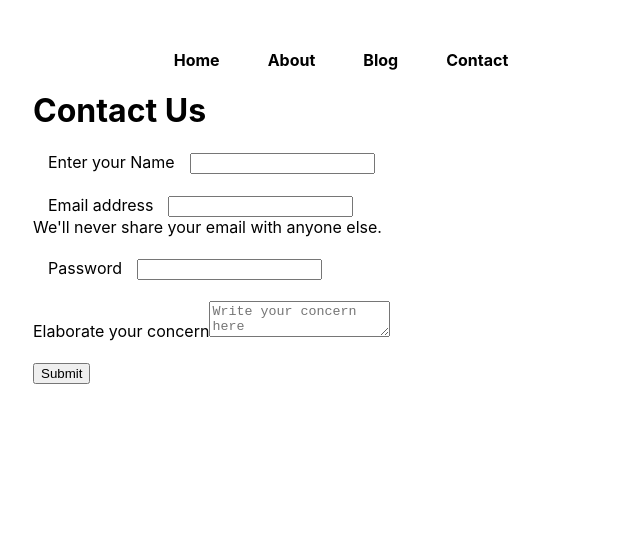
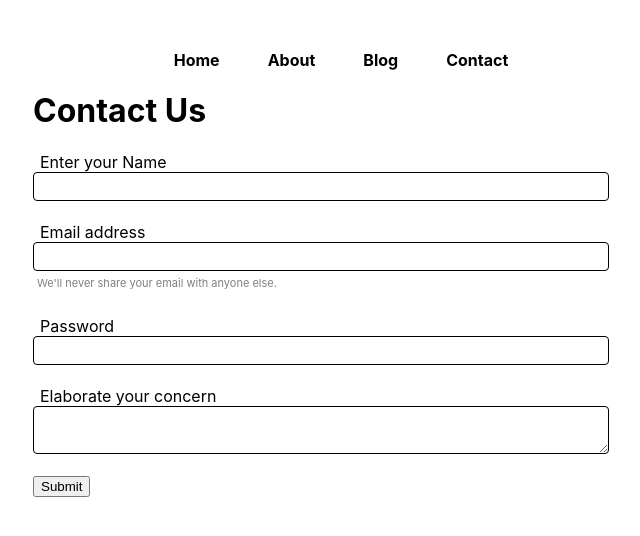
Before and after one commit to Svmpankaj/Hunting-Coder-A-Coder-s-Blog, a Next.js app: page /contact in a window 1280 px wide. Shown: the top 536 px of the page, without its empty margins (319-959 px from the left). Built offline with nearby package versions, Linux system fonts and the light colour scheme.

Commit message:
fix some styles at contact page

```diff
--- a/pages/contact.js
+++ b/pages/contact.js
@@ -59,20 +59,20 @@
             <form onSubmit={handleSubmit}>
                 <div className={styles.mb3}>
                     <label htmlFor="name" className={styles.formlabel}>Enter your Name</label>
-                    <input type="text" value={name} onChange={handleChange} className="form-control" id="name" name='name' aria-describedby="emailHelp" />
+                    <input className={styles.input} type="text" value={name} onChange={handleChange} id="name" name='name' aria-describedby="emailHelp" />
                 </div>
                 <div className={styles.mb3}>
                     <label htmlFor="email" className={styles.formlabel}>Email address</label>
-                    <input type="email" value={email} onChange={handleChange} className="form-control" id="email" name='email' aria-describedby="emailHelp" />
-                    <div id="emailHelp" className="form-text">We'll never share your email with anyone else.</div>
+                    <input className={styles.input} type="email" value={email} onChange={handleChange} id="email" name='email' aria-describedby="emailHelp" />
+                    <div id="emailHelp" className={styles.formtext}>We'll never share your email with anyone else.</div>
                 </div>
                 <div className={styles.mb3}>
                     <label htmlFor="phone" className={styles.formlabel}>Password</label>
-                    <input type="phone" value={phone} onChange={handleChange} className="form-control" id="phone" name='phone' />
+                    <input className={styles.input} type="phone" value={phone} onChange={handleChange} id="phone" name='phone' />
                 </div>
                 <div className={styles.mb3}>
-                    <label htmlFor="desc">Elaborate your concern</label>
-                    <textarea value={desc} onChange={handleChange} className='form-control' placeholder='Write your concern here' name='desc' id="desc" />
+                    <label className={styles.formlabel} htmlFor="desc">Elaborate your concern</label>
+                    <textarea className={styles.input} value={desc} onChange={handleChange} name='desc' id="desc" />
                 </div>
                 <button type="submit" className="btn btn-primary">Submit</button>
             </form>
--- a/styles/Contact.module.css
+++ b/styles/Contact.module.css
@@ -5,8 +5,23 @@
 
 .mb3 {
     margin-bottom: 21px;
+    display: flex;
+    flex-direction: column;
+}
+
+.input {
+    padding: 3px;
+    font-size: 18px;
+    border-radius: 4px;
+    border: 1px solid black;
 }
 
 .formlabel {
-    margin: 0px 15px;
+    padding: 0 7px;
 }
+
+.formtext {
+    font-size: 11px;
+    color: grey;
+    padding: 5px 4px;
+}
--- a/styles/Home.module.css
+++ b/styles/Home.module.css
@@ -136,13 +136,22 @@
 }
 
 .h3 {
-  font-size: 1.5rem;
+  font-size: 1.75rem;
+  margin-top: 0;
+  margin-bottom: 11px;
 }
 
 .btn {
   color: white;
   background: rgb(37, 37, 37);
-  padding: 7px 10px;
+  padding: 7px 6px;
   cursor: pointer;
-  border-radius: 6px;
+  font-size: 12px;
+  border-radius: 9px;
+  margin-bottom: 9px;
 }
+
+.p {
+  margin: 16px 0;
+  margin-top: 3px;
+}
```
Also changed, not shown: pages/index.js (+7 -5 lines).
